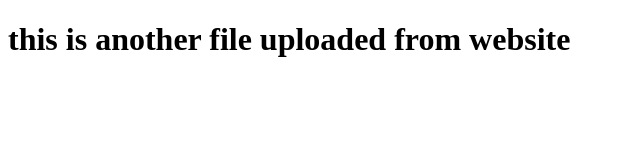
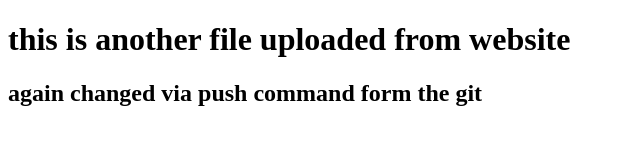
Before and after one commit to rajukunarapu/push-pull, a plain HTML site: page index11.html in a window 1280 px wide. Shown: the whole page, without its empty margins (0-640 px from the left). Drawn offline with Linux system fonts and the light colour scheme.

Commit message:
second commit

```diff
--- a/index11.html
+++ b/index11.html
@@ -7,5 +7,6 @@
 </head>
 <body>
     <h1>this is another file uploaded from website</h1>
+    <h2>again changed via push command form the git</h2>
 </body>
 </html>
```
